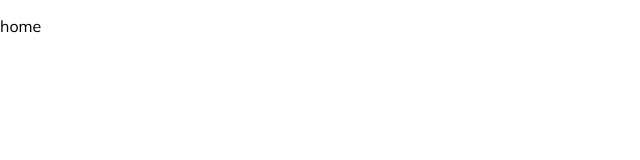
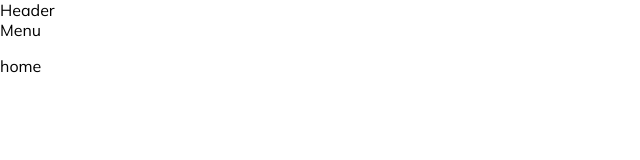
Before and after one commit to davidsonsimoes/winnin, a React (Create React App) app: page / in a window 1280 px wide. Shown: the top 160 px of the page, without its empty margins (0-640 px from the left). Built offline with nearby package versions, Linux system fonts and the light colour scheme.

Commit message:
chore: cria pagina inicial

```diff
--- a/src/App.tsx
+++ b/src/App.tsx
@@ -3,16 +3,14 @@ import { ThemeProvider } from 'styled-components';
 import { RedditProvider } from '@context/RedditContext';
 import theme from '@styles/theme';
 import GlobalStyles from '@styles/GlobalStyles';
+import HomePage from '@pages/HomePage';
+
 const App: React.FC = () => {
   return (
     <ThemeProvider theme={theme}>
       <GlobalStyles />
       <RedditProvider>
-        <div className="App">
-            <p>
-              home
-            </p>
-        </div>
+        <HomePage />
       </RedditProvider>
     </ThemeProvider>
   );
--- /dev/null
+++ b/src/presentation/pages/HomePage.tsx
@@ -0,0 +1,29 @@
+import React, { useContext } from 'react';
+import { RedditContext } from '../context/RedditContext';
+import { HomePageWrapper } from './style';
+
+const HomePage: React.FC = () => {
+  const { posts, loading, error } = useContext(RedditContext);
+
+  if (loading) {
+    return <div>Loading...</div>;
+  }
+
+  if (error) {
+    return <div>Error: {error}</div>;
+  }
+
+  return (
+    <HomePageWrapper>
+      <div>Header</div>
+      <div>Menu</div>
+      <div className="App">
+        <p>
+            home
+        </p>
+       </div>
+    </HomePageWrapper>
+  );
+};
+
+export default HomePage;
--- /dev/null
+++ b/src/presentation/pages/style.ts
@@ -0,0 +1,3 @@
+import styled from 'styled-components';
+
+export const HomePageWrapper = styled.div``;
```
